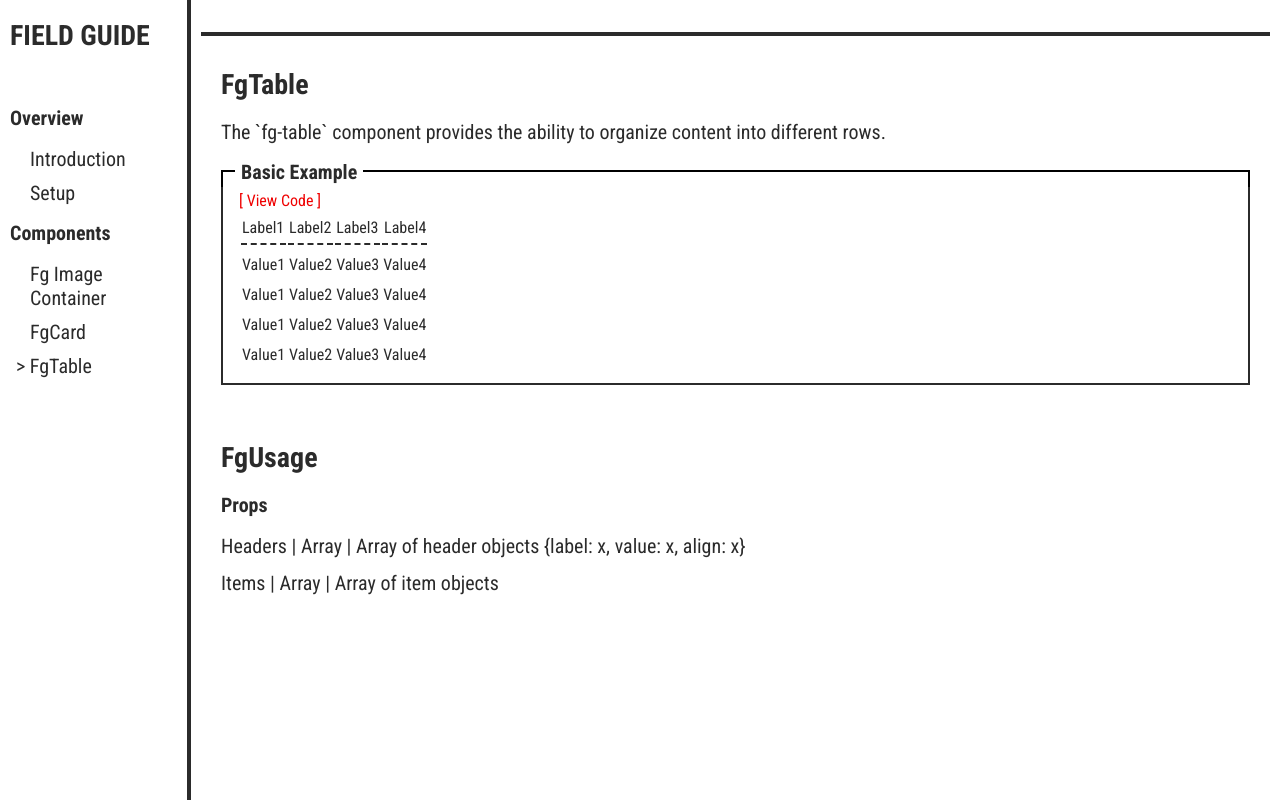
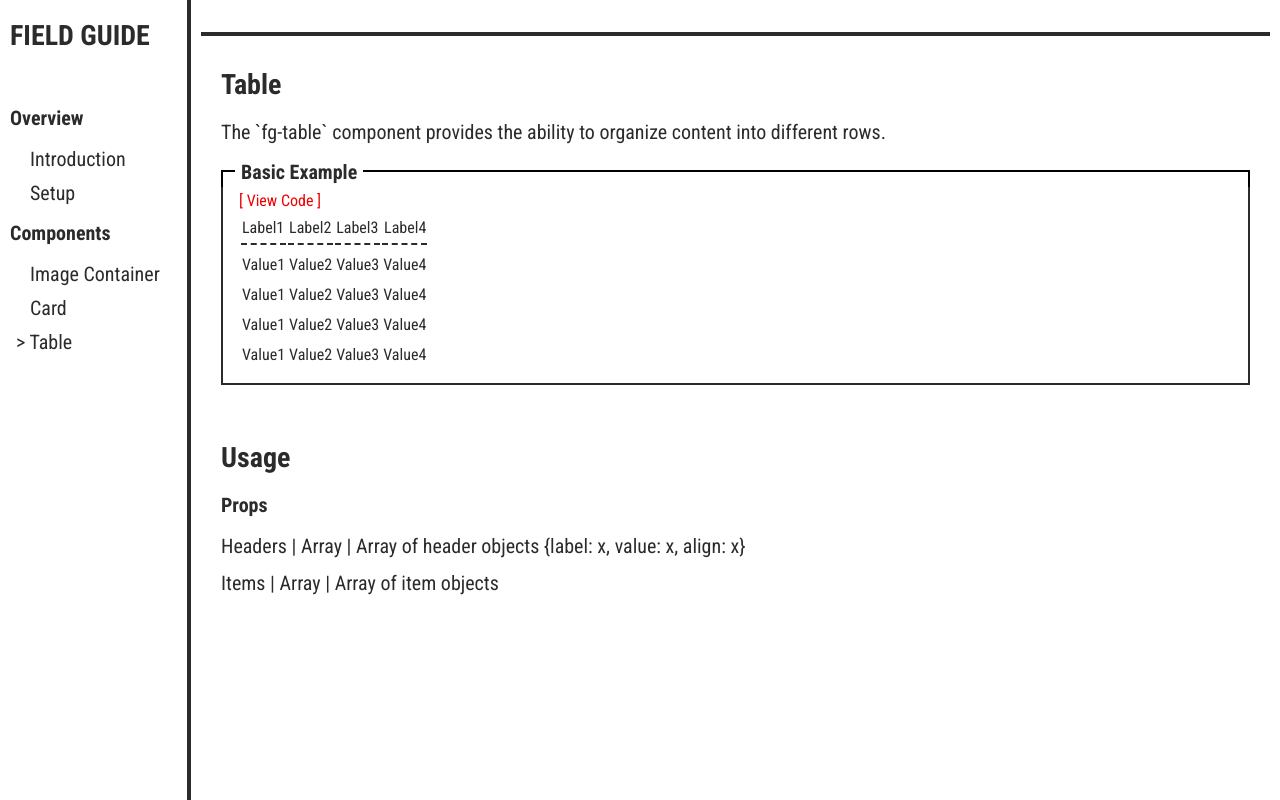
Before and after one commit to logan-laughery/field-guide-ui, a Vue app: page /#/FgTable in a window 1280 px wide. Built offline with nearby package versions, Linux system fonts and the light colour scheme; what vue-highlightjs would draw is missing.

Commit message:
Apply suggestions from code review
remove prefix for labels

Co-authored-by: Sølve Tornøe <solve@tornoee.com>
Co-authored-by: logan-laughery <logan.laughery@gmail.com>

```diff
--- a/src/App.vue
+++ b/src/App.vue
@@ -1,5 +1,5 @@
 <template>
-  <FgContainer mobile>
+  <fg-container mobile>
     <template slot="sidebar" slot-scope="sidebar">
       <fg-side-bar
         class="side-bar"
@@ -42,7 +42,7 @@
         <router-view/>
       </fg-content>
     </template>
-  </FgContainer>
+  </fg-container>
 </template>
 
 <script>
@@ -60,15 +60,15 @@ export default {
     componentLinks: [
       {
         to: '/FgImageContainer',
-        label: 'Fg Image Container',
+        label: 'Image Container',
       },
       {
         to: '/FgCard',
-        label: 'FgCard',
+        label: 'Card',
       },
       {
         to: '/FgTable',
-        label: 'FgTable',
+        label: 'Table',
       },
     ],
     overviewLinks: [
--- a/src/docs/FgCardDocs.vue
+++ b/src/docs/FgCardDocs.vue
@@ -3,7 +3,7 @@
     <fg-divider/>
 
     <fg-header-large>
-      FgCard
+      Card
     </fg-header-large>
 
     <fg-text-large>
--- a/src/docs/FgImageContainerDocs.vue
+++ b/src/docs/FgImageContainerDocs.vue
@@ -3,7 +3,7 @@
     <fg-divider/>
 
     <fg-header-large>
-      FG IMAGE CONTAINER
+      IMAGE CONTAINER
     </fg-header-large>
 
     <fg-text-large>
--- a/src/docs/FgTableDocs.vue
+++ b/src/docs/FgTableDocs.vue
@@ -3,7 +3,7 @@
     <fg-divider/>
 
     <fg-header-large>
-      FgTable
+      Table
     </fg-header-large>
 
     <fg-text-large>
--- a/src/docs/shared/FgUsage.vue
+++ b/src/docs/shared/FgUsage.vue
@@ -1,7 +1,7 @@
 <template>
   <div>
     <fg-header-large>
-      FgUsage
+      Usage
     </fg-header-large>
 
     <fg-header-medium v-if="props.length">
--- a/src/router/index.js
+++ b/src/router/index.js
@@ -11,7 +11,7 @@ export default new Router({
   routes: [
     {
       path: '/',
-      name: 'FgLandingPage',
+      name: 'LandingPage',
       component: FgLandingPage,
     },
     {
@@ -21,17 +21,17 @@ export default new Router({
     },
     {
       path: '/FgImageContainer',
-      name: 'Fg Image Container',
+      name: 'Image Container',
       component: FgImageContainerDocs,
     },
     {
       path: '/FgCard',
-      name: 'FgCard',
+      name: 'Card',
       component: FgCardDocs,
     },
     {
       path: '/FgTable',
-      name: 'FgTable',
+      name: 'Table',
       component: FgTableDocs,
     },
   ],
```
